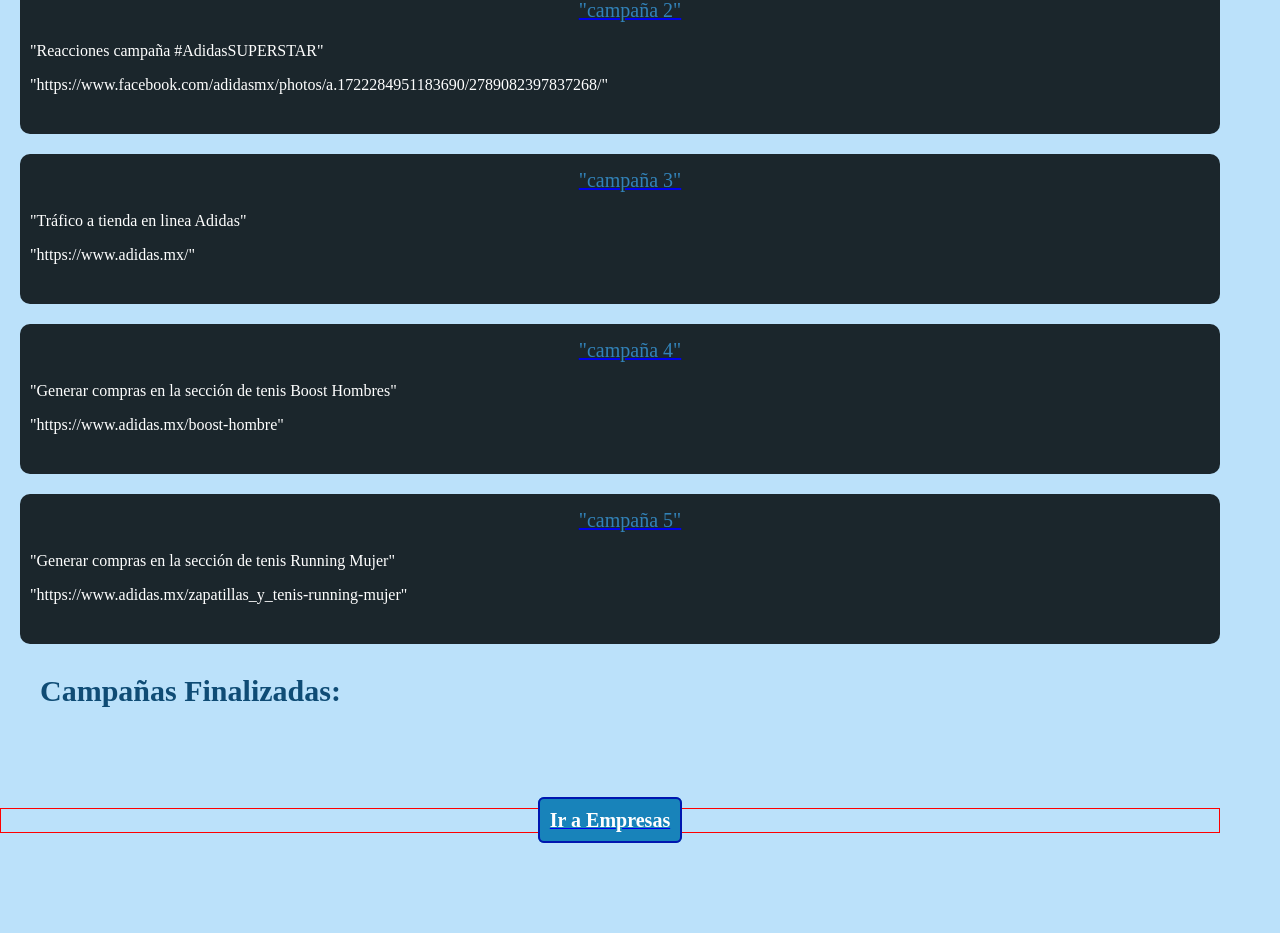
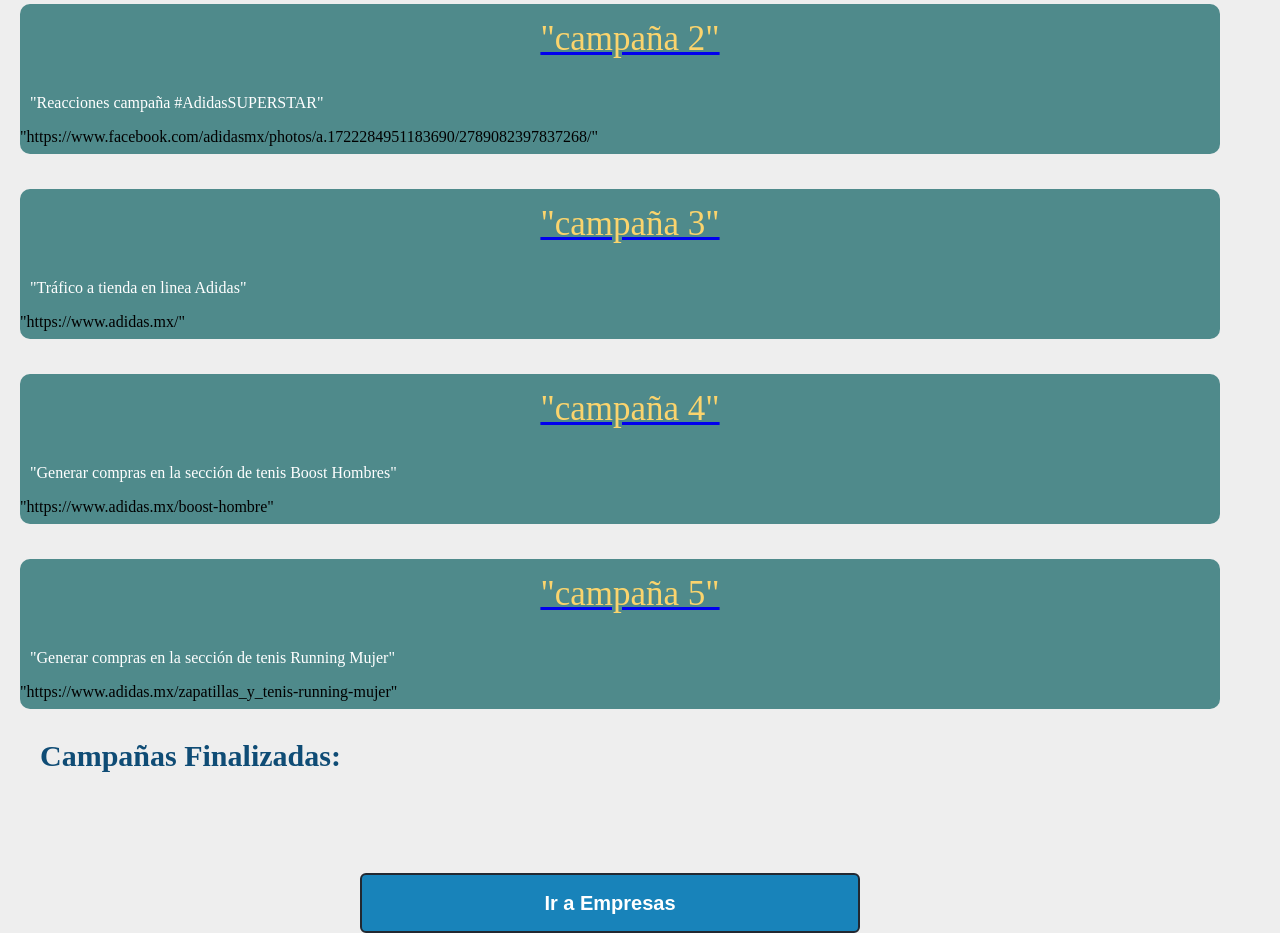
Before and after one commit to pauso92/front-appads, a React (Create React App) app: page /campaign/Adidas in a window 1280 px wide. Shown: the part 280-1213 px from the top of the page. Before the commit the page ends 1123 px from the top, so only its background shows below. Built offline with nearby package versions, Linux system fonts and the light colour scheme.

Commit message:
[add] Se agregaron estilos

```diff
--- a/src/component/CampaignItem.js
+++ b/src/component/CampaignItem.js
@@ -15,7 +15,7 @@
                   <p className="titleCampaign">{JSON.stringify(i.title)}</p>
                 </Link>
                 <p className="objList">{JSON.stringify(i.obj)}</p>
-                <p className="objList">{JSON.stringify(i.link)}</p>
+                <p className="objLink">{JSON.stringify(i.link)}</p>
               </div>
             </>
           )
@@ -24,7 +24,7 @@
       <h3 className="title">Campañas Finalizadas:</h3>
       <div className="wrapbutton">
         <Link to="/home">
-          <a className="button">Ir a Empresas </a>
+          <button className="button">Ir a Empresas </button>
         </Link>
       </div>
     </>
--- a/src/css/CampaignItem.css
+++ b/src/css/CampaignItem.css
@@ -6,7 +6,7 @@
 }
 .wrapCampaign{
     /* border: 1px solid red; */
-    background-color: #1b262c;
+    background-color: #4f8a8b;
     border-radius: 10px;
     margin-left: 20px;
     width: 1200px;
@@ -14,17 +14,18 @@
 }
 .titleCampaign{
     text-align: center;
+    text-decoration: none;
     padding-top: 15px;
     margin-left: 20px;
-    font-size:20px;
-    color:#3282b8;
+    font-size: 35px;
+    color:#fbd46d;
 }
 .objList{
     margin-left: 10px;
     color: white;
 }
 .wrapbutton{
-    border: 1px solid red;
+    /* border: 1px solid red; */
     display: flex;
     justify-content: center;
     margin-top:100px
@@ -37,5 +38,11 @@
     color: #ffffff;
     background-color: #1883ba;
     border-radius: 6px;
-    border: 2px solid #0016b0;
+    border: 2px solid #222831;
+    text-align: center;
+    width: 500px;
+    height: 60px;
 }
+.button:hover{
+    cursor: progress;
+}
--- a/src/css/Home.css
+++ b/src/css/Home.css
@@ -1,5 +1,5 @@
 body{
-    background-color: #bbe1fa;
+    background-color: #eeeeee;
     display: flex;
     margin: 0;
     padding: 0;
--- a/src/view/Home.js
+++ b/src/view/Home.js
@@ -67,6 +67,7 @@
 
   return (
     <>
+    <h1 className="title">AppAds</h1>
     <div className="divSearch">
       <input placeholder="Buscar" className="search"></input>
     </div>
```
